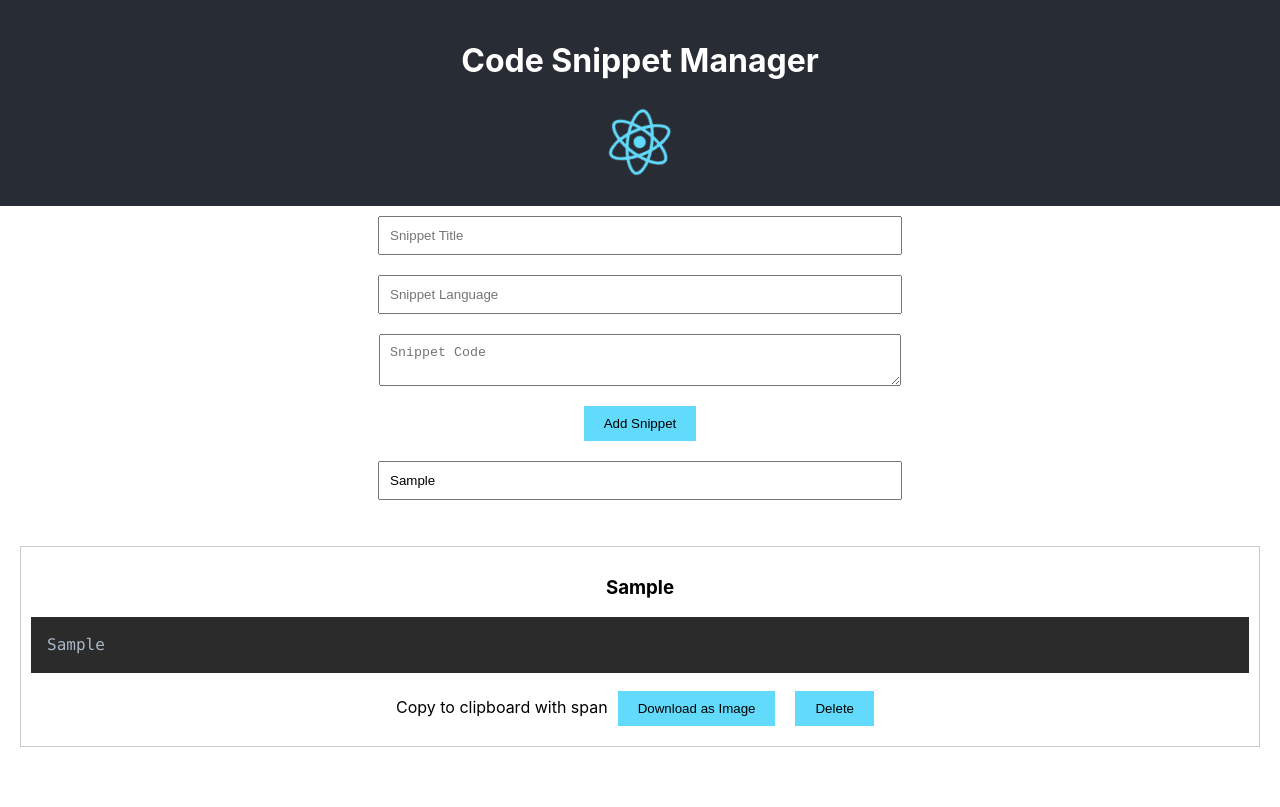
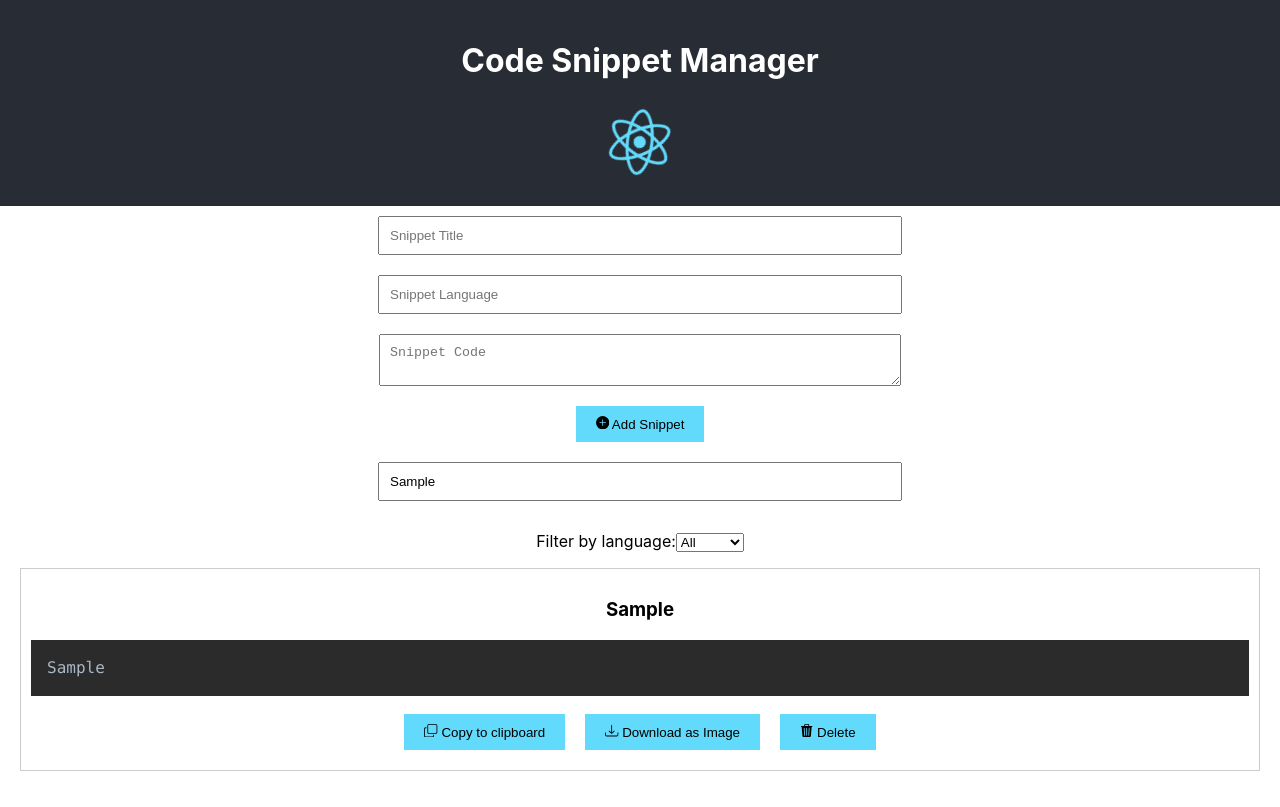
Before and after one commit to boreales/my-app, a React (Create React App) app: page / in a window 1280 px wide. Both pictures are taken after typing "Sample", "Sample", "Sample", "Sample" into the empty fields and a click on the button "Add Snippet". Built offline with nearby package versions, Linux system fonts and the light colour scheme.

Commit message:
Add icons & tags

```diff
--- a/package.json
+++ b/package.json
@@ -11,6 +11,7 @@
     "react": "^18.3.1",
     "react-copy-to-clipboard": "^5.1.0",
     "react-dom": "^18.3.1",
+    "react-icons": "^5.2.1",
     "react-router-dom": "^6.24.0",
     "react-scripts": "5.0.1",
     "react-syntax-highlighter": "^15.5.0",
--- a/src/App.js
+++ b/src/App.js
@@ -2,6 +2,7 @@ import React, { useState, useEffect, useRef } from 'react';
 import './App.css';
 import Header from './components/header';
 import Snippet from './components/snippet';
+import {BsFillPlusCircleFill} from 'react-icons/bs';
 
 function App() {
   const [snippets, setSnippets] = useState([]);
@@ -10,7 +11,8 @@ function App() {
   const [code, setCode] = useState('');
   const [search, setSearch] = useState('');
   const [loaded, setIsLoaded] = useState(false);
-  const snippetRefs = useRef([]);
+  const [filter, setFilter] = useState('all');
+  const [tagFilterSnippets, setTagFilterSnippets] = useState([]);
 
   function loadedSnippets() {
     const savedSnippets = JSON.parse(localStorage.getItem('snippets'));
@@ -41,6 +43,15 @@ function App() {
     snippet.code.toLowerCase().includes(search.toLowerCase())
   );
 
+  function changeFilter(e) {
+    setFilter(e.target.value)
+    let filteredSnippets = snippets.filter(snippet => snippet.language === e.target.value)
+    if (e.target.value === 'all') {
+      setTagFilterSnippets([]);
+    }
+    setTagFilterSnippets(filteredSnippets);
+  }
+
   return (
     <div className="App">
       <Header />
@@ -62,7 +73,7 @@ function App() {
           onChange={(e) => setCode(e.target.value)}
           placeholder="Snippet Code"
         />
-        <button onClick={addSnippet}>Add Snippet</button>
+        <button onClick={addSnippet}><BsFillPlusCircleFill /> Add Snippet</button>
         <input
           type="text"
           value={search}
@@ -71,9 +82,22 @@ function App() {
         />
       </div>
       <div className="App-body">
+        <span>Filter by language:</span>
+        <select
+          value={filter}
+          onChange={(e) => changeFilter(e)}
+        >
+          <option value='all'>All</option>
+          {snippets.map(snippet => (
+            <option value={snippet.language}>{snippet.language}</option>
+          ))}
+        </select>
         <ul>
-          {filteredSnippets.length === 0 && <li>No snippets found</li>}
-          {filteredSnippets.map((snippet, index) => (
+          {tagFilterSnippets.length > 0 && tagFilterSnippets.map((snippet, index) => (
+            <Snippet snippets={snippets} setSnippets={setSnippets} codeId={index} snippet={snippet} />
+          ))}
+          {tagFilterSnippets.length === 0 && filteredSnippets.length === 0 && <li>No snippets found</li>}
+          {tagFilterSnippets.length === 0 && filteredSnippets.map((snippet, index) => (
             <Snippet snippets={snippets} setSnippets={setSnippets} codeId={index} snippet={snippet} />
           ))}
         </ul>
--- a/src/components/snippet.js
+++ b/src/components/snippet.js
@@ -4,7 +4,8 @@ import { darcula } from 'react-syntax-highlighter/dist/esm/styles/prism';
 import { toPng } from 'html-to-image';
 import download from 'downloadjs';
 import { memo } from 'react';
-import {CopyToClipboard} from 'react-copy-to-clipboard';
+import { CopyToClipboard } from 'react-copy-to-clipboard';
+import { BsDownload, BsCopy, BsFillTrash3Fill } from "react-icons/bs";
 
 const Snippet = memo(function Snippet(props) {
     const snippets = props.snippets;
@@ -45,11 +46,11 @@ const Snippet = memo(function Snippet(props) {
             </a>
             <CopyToClipboard text={props.snippet.code}
                 onCopy={() => setCopied(true)}>
-                <span>Copy to clipboard with span</span>
+                <button> <BsCopy /> Copy to clipboard</button>
             </CopyToClipboard>
-            {copied ? <span style={{color: 'red'}}>Copied.</span> : null}
-            <button onClick={() => downloadSnippetImage(props.codeId)}>Download as Image</button>
-            <button onClick={() => deleteSnippet(props.codeId)}>Delete</button>
+            {copied ? <span style={{ color: 'green' }}>Copied.</span> : null}
+            <button onClick={() => downloadSnippetImage(props.codeId)}><BsDownload /> Download as Image</button>
+            <button onClick={() => deleteSnippet(props.codeId)}><BsFillTrash3Fill /> Delete</button>
         </li>
     );
 });
```
Also changed, not shown: 1 other file (tests, documents, lock files or other folders).
